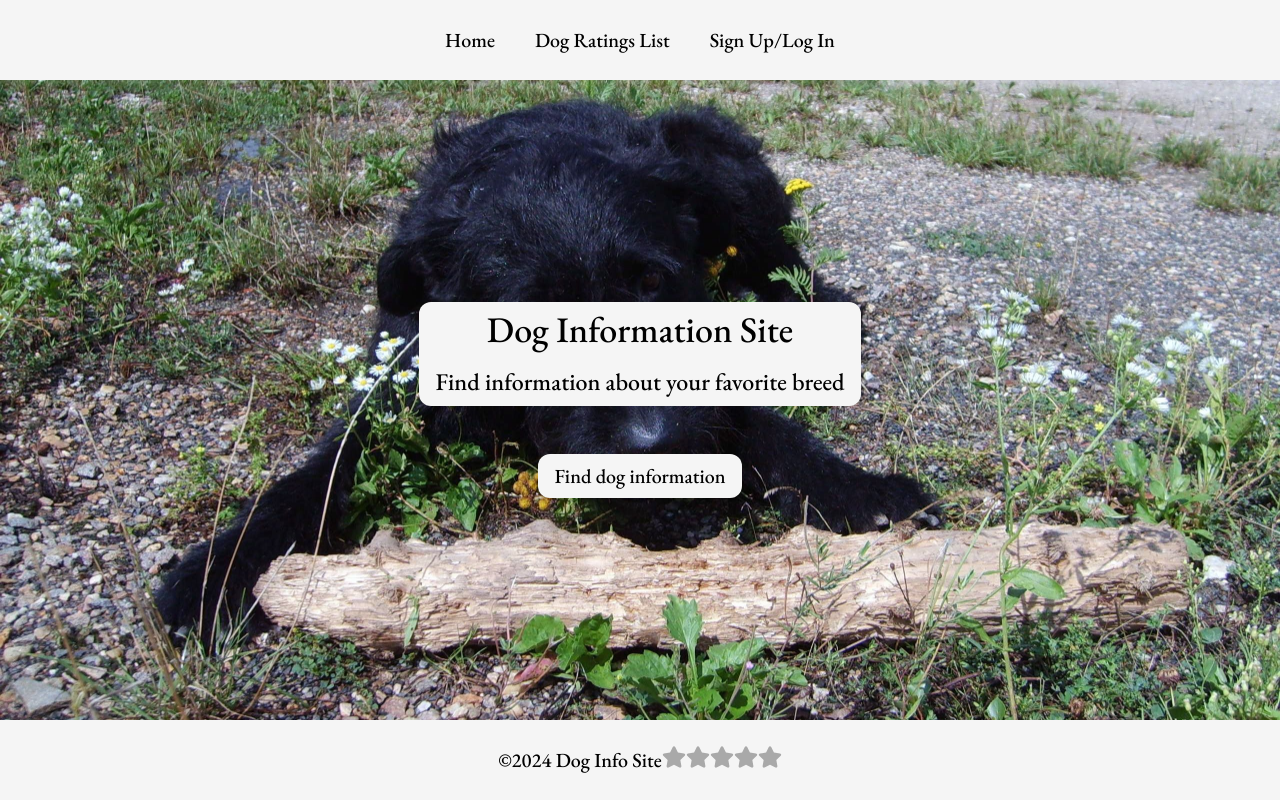
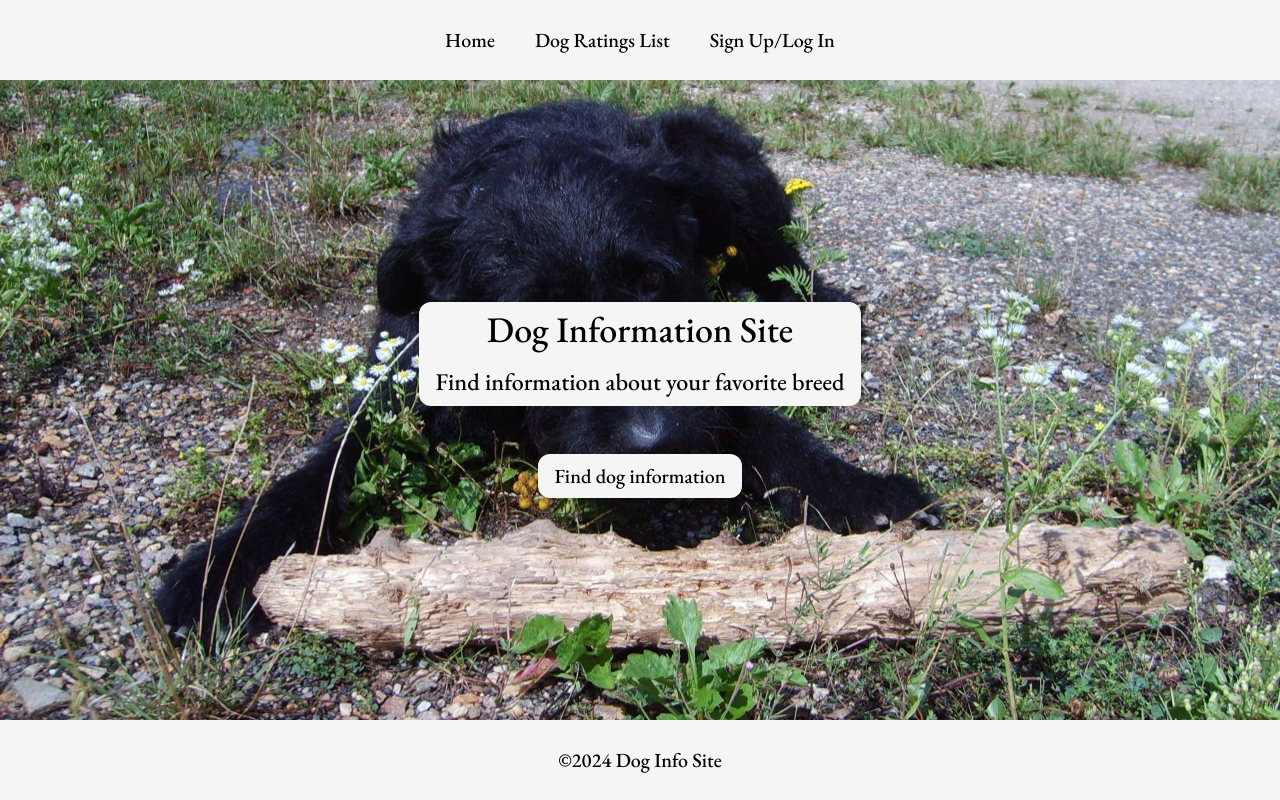
Before and after one commit to gabholli/dog-site-v3, a Next.js app in the folder dog-site-v3/: page / in a window 1280 px wide. Built offline with nearby package versions, Linux system fonts and the light colour scheme.

Commit message:
Update Footer.tsx

```diff
--- a/dog-site-v3/src/app/components/Footer.tsx
+++ b/dog-site-v3/src/app/components/Footer.tsx
@@ -6,7 +6,6 @@ export default function Footer() {
         <footer className="bg-neutral-100 h-20 flex justify-center items-center
             text-xl">
             <h1>&#169;2024 Dog Info Site</h1>
-            <RatingsStar />
         </footer>
     )
 }
```
